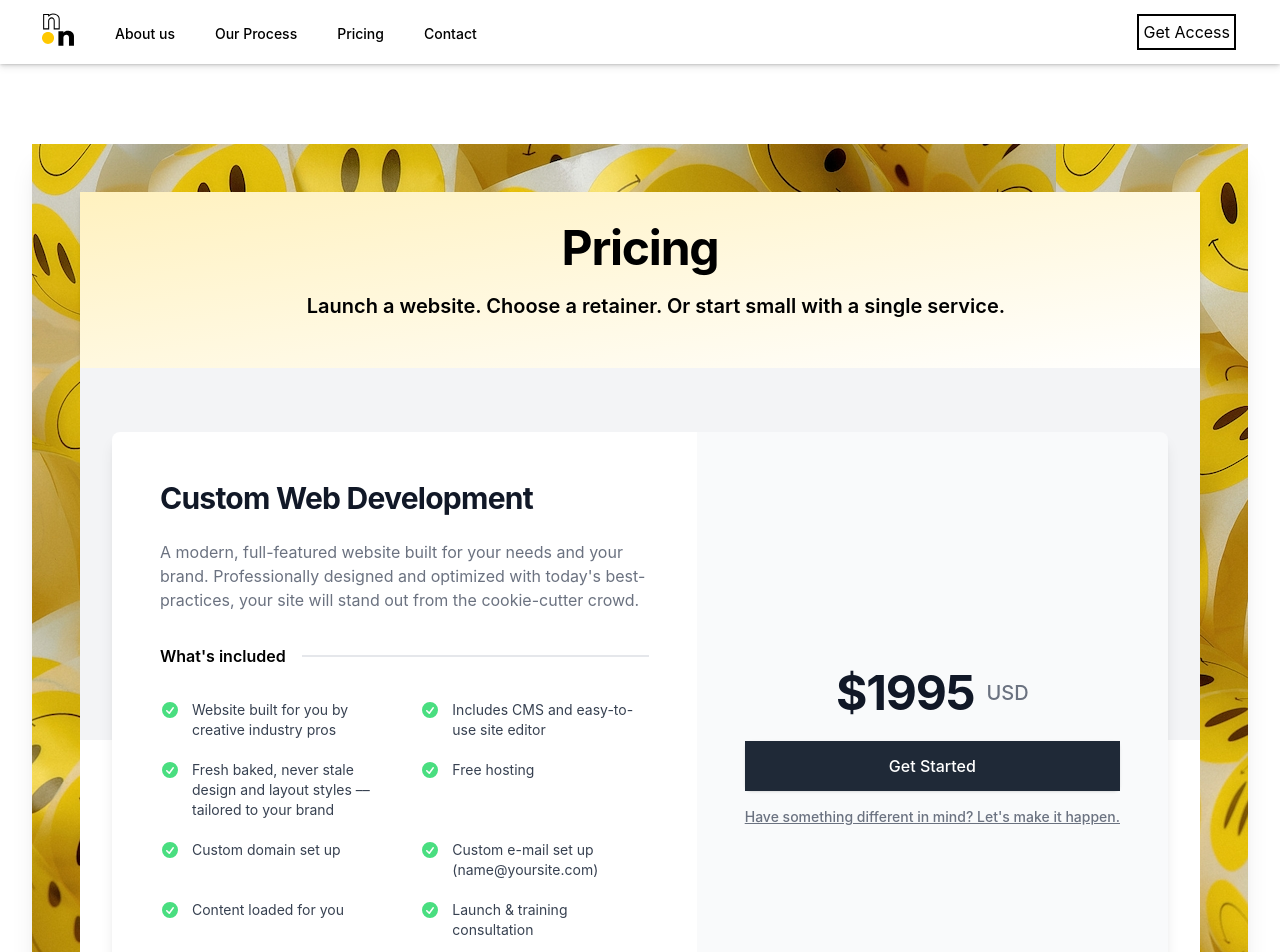
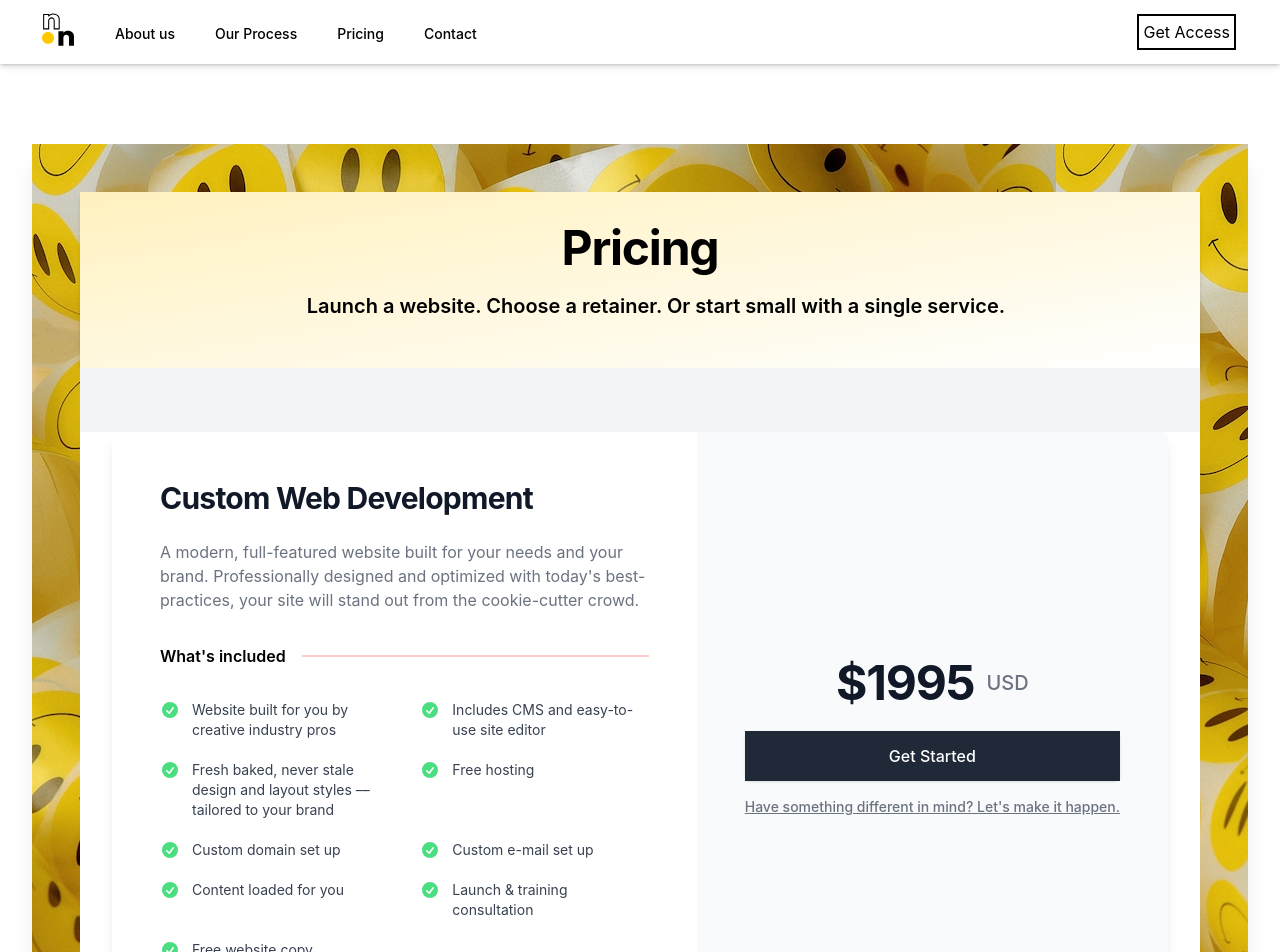
Before and after one commit to abstractjazz/dot_vonn_launch, a Next.js app: page /pricing in a window 1280 px wide. Shown: the top 952 px of the page. Built offline with nearby package versions, Linux system fonts and the light colour scheme.

Commit message:
button fix

```diff
--- a/components/WebsitePricing/WebsitePricing.js
+++ b/components/WebsitePricing/WebsitePricing.js
@@ -11,7 +11,7 @@ const includedFeatures = [
 //   if you expect your site will receive more than 10,000 visits per month - 19/ month
   'Custom domain set up',
   // Provider, godaddy. Fee not included
-  'Custom e-mail set up (name@yoursite.com)',
+  'Custom e-mail set up',
 //   tooltip:  Provider, gmail. Fee not included.
   'Content loaded for you',
 
@@ -36,7 +36,7 @@ export default function WebsitePricing() {
       </div>
       <div className="mt-8 bg-white pb-16 sm:mt-12 sm:pb-20 lg:pb-28">
         <div className="relative">
-          <div className="absolute inset-0 h-1/2 bg-gray-100" />
+          <div className="absolute inset-0 h-1/2" />
           <div className="relative mx-auto max-w-7xl px-4 sm:px-6 lg:px-8">
             <div className="mx-auto max-w-lg overflow-hidden rounded-lg shadow-lg lg:flex lg:max-w-none">
               <div className="flex-1 bg-white px-6 py-8 lg:p-12">
@@ -49,9 +49,9 @@ export default function WebsitePricing() {
                     <h4 className="flex-shrink-0 bg-white pr-4 text-base font-semibold text-[#]">
                       What&apos;s included
                     </h4>
-                    <div className="flex-1 border-t-2 border-gray-200"/>
+                    <div className="flex-1 border-t-2 border-red-200"/>
                   </div>
-                  <ul role="list" className="mt-8 space-y-5 lg:grid lg:grid-cols-2 lg:gap-x-8 lg:gap-y-5 lg:space-y-0">
+                  <ul role="list" className="mt-8 w-full space-y-5 lg:grid lg:grid-cols-2 lg:gap-x-8 lg:gap-y-5 lg:space-y-0">
                     {includedFeatures.map((feature) => (
                       <li key={feature} className="flex items-start lg:col-span-1">
                         <div className="flex-shrink-0">
```
